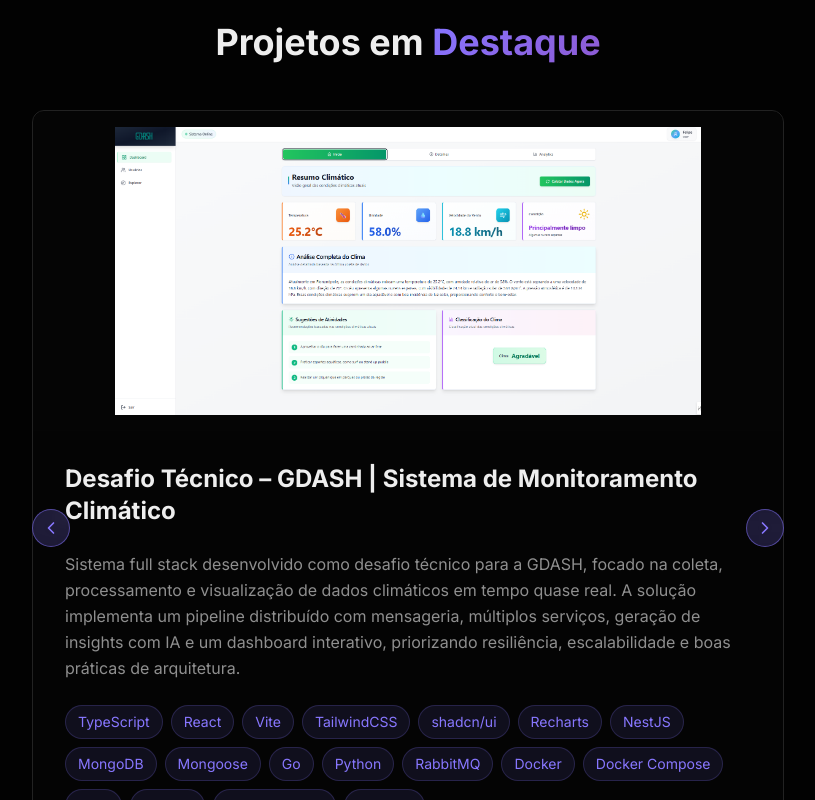
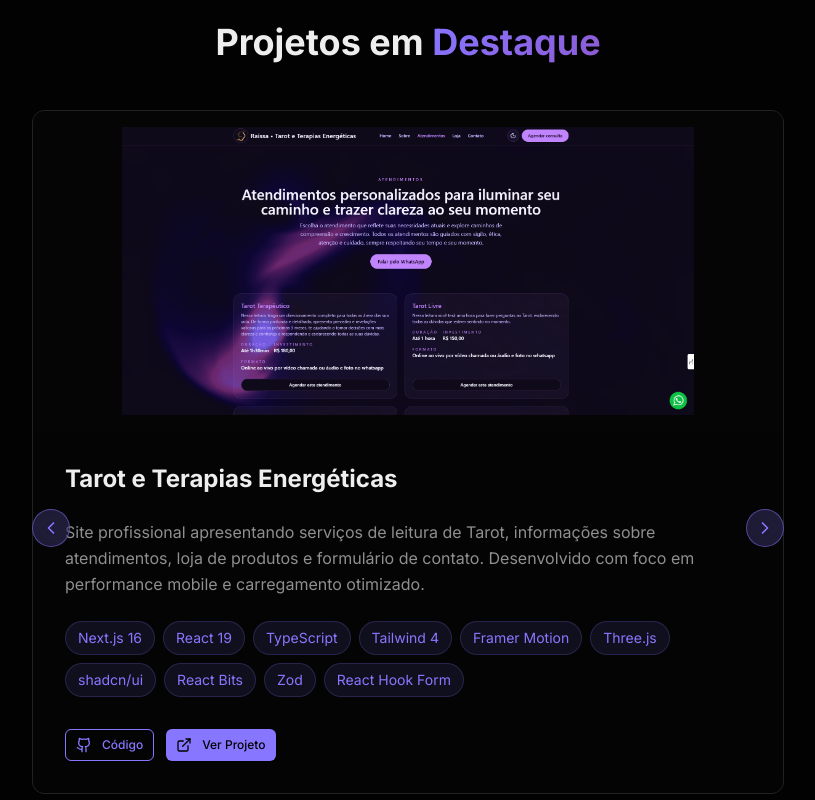
Before and after one commit to caiodiasol/meu_portfolio, a Next.js app: page / in a window 1280 px wide. Shown: the part 5320-6120 px from the top of the page, without its empty margins (232-1047 px from the left). Built offline with nearby package versions, Linux system fonts and the light colour scheme.

Commit message:
feat: add new project to portfolio

```diff
--- a/src/app/components/projects.tsx
+++ b/src/app/components/projects.tsx
@@ -7,6 +7,15 @@
 
 export function Projects() {
   const projects = [
+    {
+      title: "Tarot e Terapias Energéticas",
+      description:
+        "Site profissional apresentando serviços de leitura de Tarot, informações sobre atendimentos, loja de produtos e formulário de contato. Desenvolvido com foco em performance mobile e carregamento otimizado.",
+      image: "/tarot.png",
+      technologies: ["Next.js 16", "React 19", "TypeScript", "Tailwind 4", "Framer Motion", "Three.js", "shadcn/ui", "React Bits", "Zod", "React Hook Form"],
+      github: "https://github.com/caiodiasol/tarot_landpage",
+      live: "https://www.tarotraissa.com.br/"
+    },
     {
       title: "Desafio Técnico – GDASH | Sistema de Monitoramento Climático",
       description:
```
Also changed, not shown: public/tarot.png (added).
